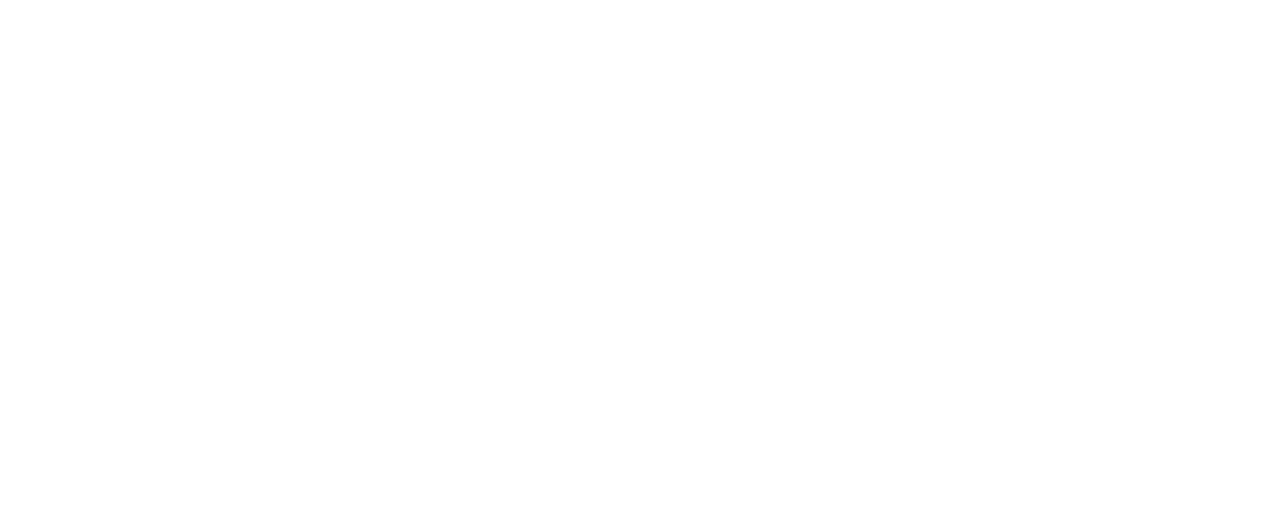
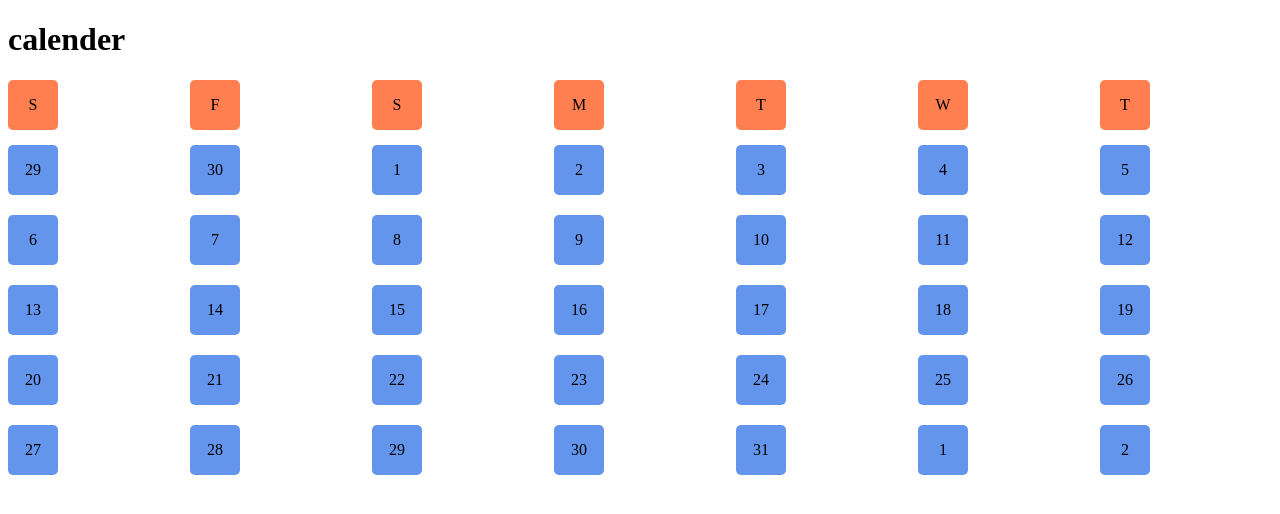
Before and after one commit to Mamun-2023/module-7, a plain HTML site: page index.html in a window 1280 px wide. Drawn offline with Linux system fonts and the light colour scheme.

Commit message:
adding calender

```diff
--- a/index.html
+++ b/index.html
@@ -7,6 +7,51 @@
     <title>module 7</title>
 </head>
 <body>
+    <h1>calender</h1>
+    <div class="calender">
+        <div class="day">S</div>
+        <div class="day">F</div>
+        <div class="day">S</div>
+        <div class="day">M</div>
+        <div class="day">T</div>
+        <div class="day">W</div>
+        <div class="day">T</div>
+        <div class="date">29</div>
+        <div class="date">30</div>
+        <div class="date">1</div>
+        <div class="date">2</div>
+        <div class="date">3</div>
+        <div class="date">4</div>
+        <div class="date">5</div>
+        <div class="date">6</div>
+        <div class="date">7</div>
+        <div class="date">8</div>
+        <div class="date">9</div>
+        <div class="date">10</div>
+        <div class="date">11</div>
+        <div class="date">12</div>
+        <div class="date">13</div>
+        <div class="date">14</div>
+        <div class="date">15</div>
+        <div class="date">16</div>
+        <div class="date">17</div>
+        <div class="date">18</div>
+        <div class="date">19</div>
+        <div class="date">20</div>
+        <div class="date">21</div>
+        <div class="date">22</div>
+        <div class="date">23</div>
+        <div class="date">24</div>
+        <div class="date">25</div>
+        <div class="date">26</div>
+        <div class="date">27</div>
+        <div class="date">28</div>
+        <div class="date">29</div>
+        <div class="date">30</div>
+        <div class="date">31</div>
+        <div class="date">1</div>
+        <div class="date">2</div>
 
+    </div>
 </body>
 </html>
--- a/style.css
+++ b/style.css
@@ -0,0 +1,27 @@
+.calender {
+    display: grid;
+    grid-template-columns: repeat(7, 1fr);
+    grid-template-rows:45px repeat(5, 50px);
+   row-gap: 20px;
+   column-gap: 10px;
+
+}
+.date {
+    background-color: cornflowerblue;
+    border-radius:5px ;
+    height: 50px;
+    width: 50px;
+    display: flex;
+    align-items: center;
+    justify-content: center;
+}
+
+.day{
+    background-color:coral;
+    border-radius: 5px;
+        height: 50px;
+        width: 50px;
+        display: flex;
+        align-items: center;
+        justify-content: center;
+}
```
